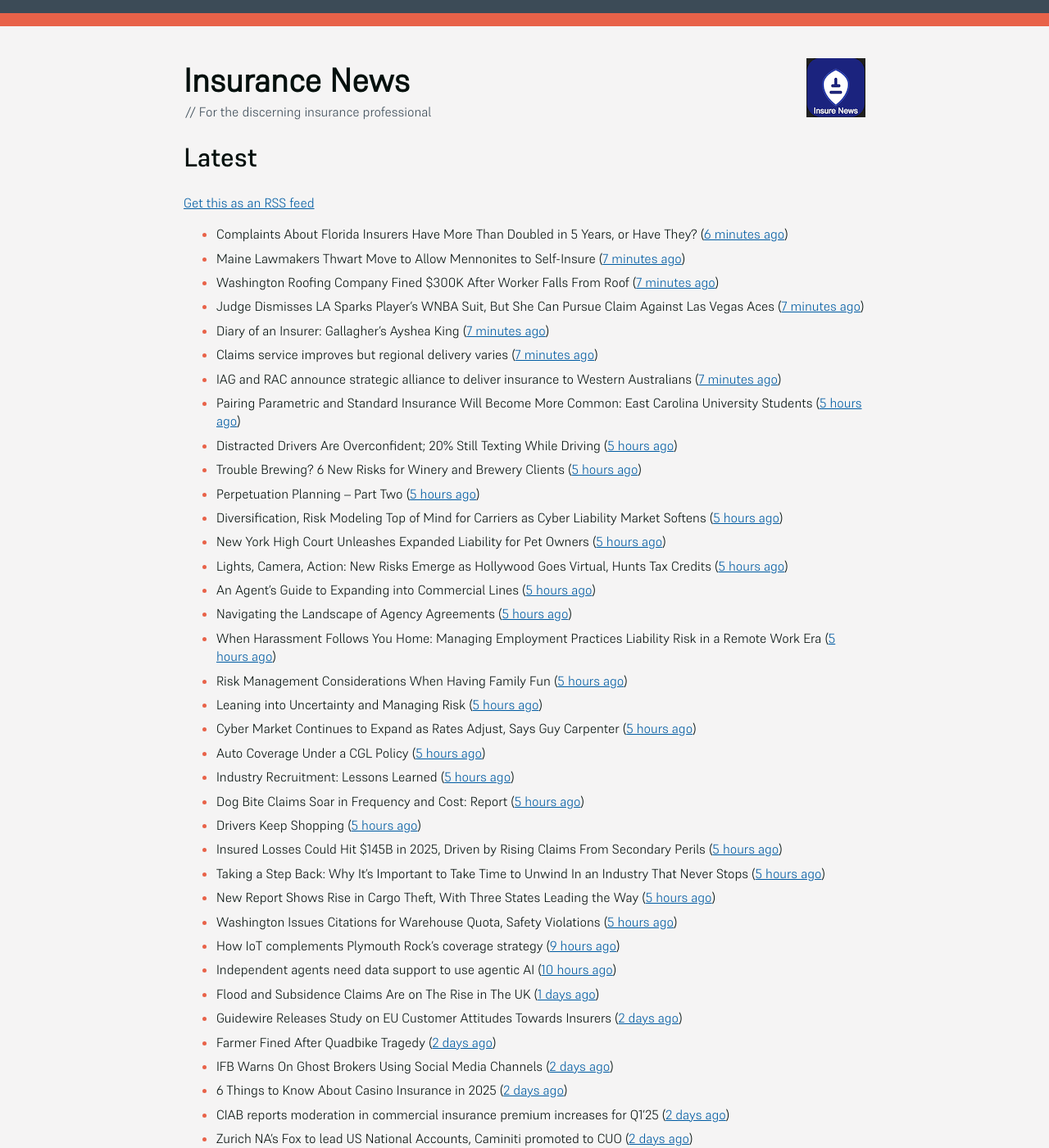
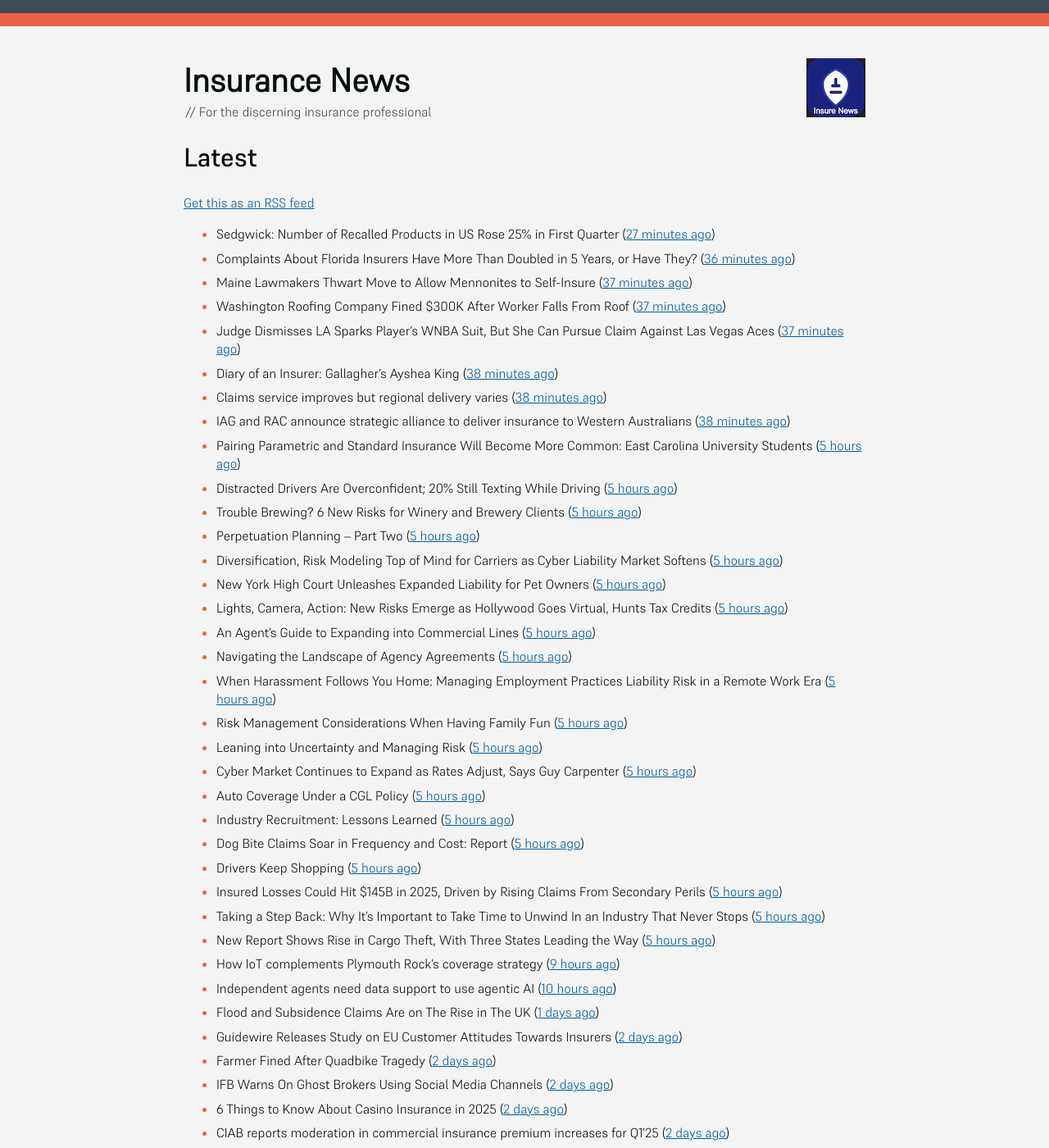
Before and after one commit to mat-0/feeds.thechels.uk, a Jekyll site: the page built from index.md, in a window 1280 px wide and 1400 px high. Shown: the whole window at 82% size. Built offline with Jekyll 4.4.1, drawn with Linux system fonts in a browser that asks for light colours.

Commit message:
New Feed

```diff
--- a/index.md
+++ b/index.md
@@ -8,13 +8,14 @@ description: Latest Updates
 [Get this as an RSS feed](/feed.rss)
 
 <!-- news_marker starts -->
-- Complaints About Florida Insurers Have More Than Doubled in 5 Years, or Have They? ([6 minutes ago](https://www.insurancejournal.com/news/southeast/2025/05/19/824138.htm))
-- Maine Lawmakers Thwart Move to Allow Mennonites to Self-Insure ([7 minutes ago](https://www.insurancejournal.com/news/east/2025/05/19/824161.htm))
-- Washington Roofing Company Fined $300K After Worker Falls From Roof ([7 minutes ago](https://www.insurancejournal.com/news/west/2025/05/19/823964.htm))
-- Judge Dismisses LA Sparks Player’s WNBA Suit, But She Can Pursue Claim Against Las Vegas Aces ([7 minutes ago](https://www.insurancejournal.com/news/west/2025/05/19/824106.htm))
-- Diary of an Insurer: Gallagher’s Ayshea King ([7 minutes ago](https://www.postonline.co.uk/broker/7957466/diary-of-an-insurer-gallaghers-ayshea-king))
-- Claims service improves but regional delivery varies ([7 minutes ago](https://www.postonline.co.uk/claims/7957673/claims-service-improves-but-regional-delivery-varies))
-- IAG and RAC announce strategic alliance to deliver insurance to Western Australians ([7 minutes ago](https://www.reinsurancene.ws/iag-and-rac-announce-strategic-alliance-to-deliver-insurance-to-western-australians/))
+- Sedgwick: Number of Recalled Products in US Rose 25% in First Quarter ([27 minutes ago](https://www.insurancejournal.com/news/national/2025/05/19/824155.htm))
+- Complaints About Florida Insurers Have More Than Doubled in 5 Years, or Have They? ([36 minutes ago](https://www.insurancejournal.com/news/southeast/2025/05/19/824138.htm))
+- Maine Lawmakers Thwart Move to Allow Mennonites to Self-Insure ([37 minutes ago](https://www.insurancejournal.com/news/east/2025/05/19/824161.htm))
+- Washington Roofing Company Fined $300K After Worker Falls From Roof ([37 minutes ago](https://www.insurancejournal.com/news/west/2025/05/19/823964.htm))
+- Judge Dismisses LA Sparks Player’s WNBA Suit, But She Can Pursue Claim Against Las Vegas Aces ([37 minutes ago](https://www.insurancejournal.com/news/west/2025/05/19/824106.htm))
+- Diary of an Insurer: Gallagher’s Ayshea King ([38 minutes ago](https://www.postonline.co.uk/broker/7957466/diary-of-an-insurer-gallaghers-ayshea-king))
+- Claims service improves but regional delivery varies ([38 minutes ago](https://www.postonline.co.uk/claims/7957673/claims-service-improves-but-regional-delivery-varies))
+- IAG and RAC announce strategic alliance to deliver insurance to Western Australians ([38 minutes ago](https://www.reinsurancene.ws/iag-and-rac-announce-strategic-alliance-to-deliver-insurance-to-western-australians/))
 - Pairing Parametric and Standard Insurance Will Become More Common: East Carolina University Students ([5 hours ago](https://www.insurancejournal.com/magazines/mag-features/2025/05/19/823760.htm))
 - Distracted Drivers Are Overconfident; 20% Still Texting While Driving ([5 hours ago](https://www.insurancejournal.com/magazines/mag-features/2025/05/19/823759.htm))
 - Trouble Brewing? 6 New Risks for Winery and Brewery Clients ([5 hours ago](https://www.insurancejournal.com/magazines/mag-features/2025/05/19/823758.htm))
@@ -35,7 +36,6 @@ description: Latest Updates
 - Insured Losses Could Hit $145B in 2025, Driven by Rising Claims From Secondary Perils ([5 hours ago](https://www.insurancejournal.com/magazines/mag-features/2025/05/19/823739.htm))
 - Taking a Step Back: Why It’s Important to Take Time to Unwind In an Industry That Never Stops ([5 hours ago](https://www.insurancejournal.com/magazines/mag-features/2025/05/19/823738.htm))
 - New Report Shows Rise in Cargo Theft, With Three States Leading the Way ([5 hours ago](https://www.insurancejournal.com/magazines/mag-features/2025/05/19/823737.htm))
-- Washington Issues Citations for Warehouse Quota, Safety Violations ([5 hours ago](https://www.insurancejournal.com/magazines/mag-features/2025/05/19/823736.htm))
 - How IoT complements Plymouth Rock's coverage strategy ([9 hours ago](https://www.dig-in.com/news/plymouth-rock-uses-iot-technology-to-manage-risks))
 - Independent agents need data support to use agentic AI ([10 hours ago](https://www.dig-in.com/news/independent-agents-need-data-support-to-use-agentic-ai))
 - Flood and Subsidence Claims Are on The Rise in The UK ([1 days ago](https://insurance-edge.net/2025/05/17/flood-and-subsidence-claims-are-on-the-rise-in-the-uk/))
```
